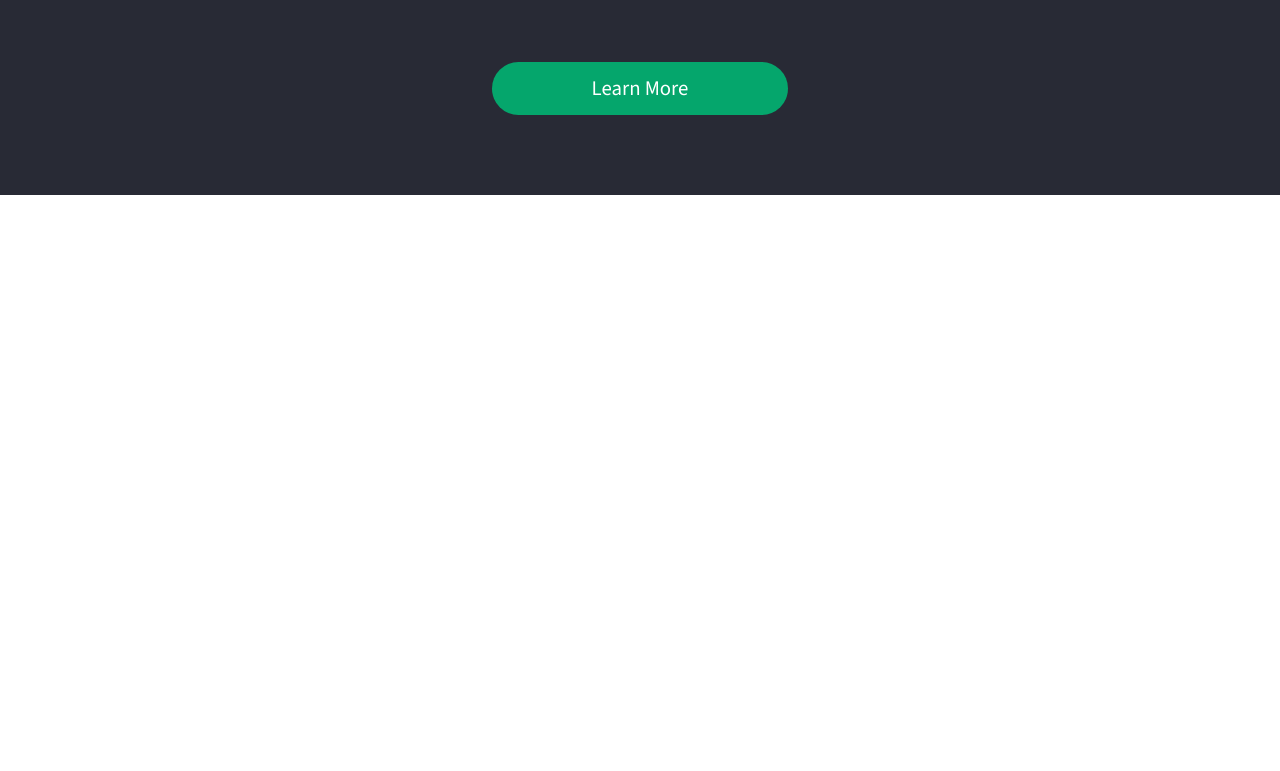
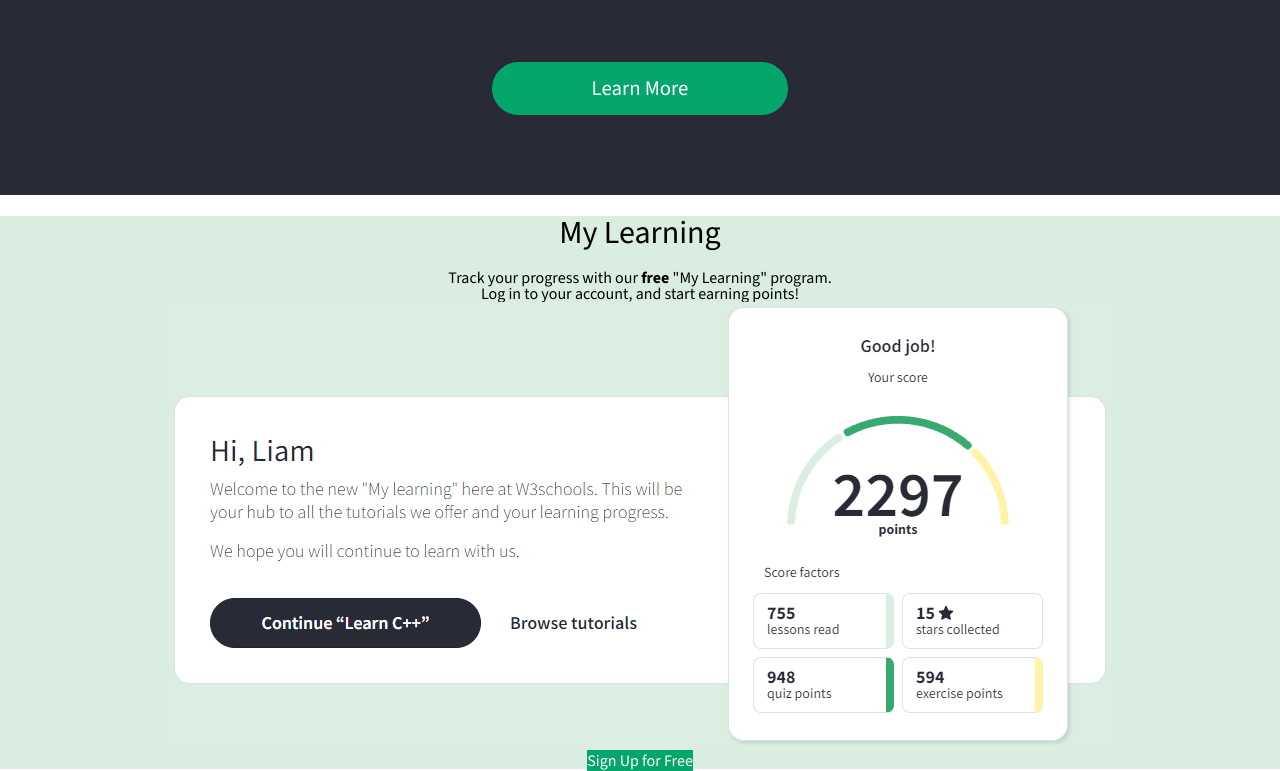
Before and after one commit to alimeghnatis/training, a React (Create React App) app: page / in a window 1280 px wide. Shown: the part 7781-8552 px from the top of the page. Before the commit the page ends 7976 px from the top, so only its background shows below. Built offline with nearby package versions, Linux system fonts and the light colour scheme.

Commit message:
My learning section was created successfully.

```diff
--- a/src/component/Main/Main.js
+++ b/src/component/Main/Main.js
@@ -368,6 +368,20 @@
         </div>
       </div>
 
+      {/* my learning */}
+      <div className="my-learning green-smooth">
+        <div className="my-learning--container">
+          <h1 className="my-learning--title">My Learning</h1>
+          <h4 className="my-learning--first-introduction">
+            Track your progress with our<strong className="my-learning--first-introduction-strong"> free</strong> "My Learning" program.
+          </h4>
+          <h4 className="my-learning--second-introduction">Log in to your account, and start earning points!</h4>
+          <div className="my-learning--img-wrapper">
+            <img className="my-learning--img" src={require('../../images/myl-green-off.png')} alt="" />
+          </div>
+          <a className="my-learning--link green" href="#">Sign Up for Free</a>
+        </div>
+      </div>
     </main>
   )
 }
```
